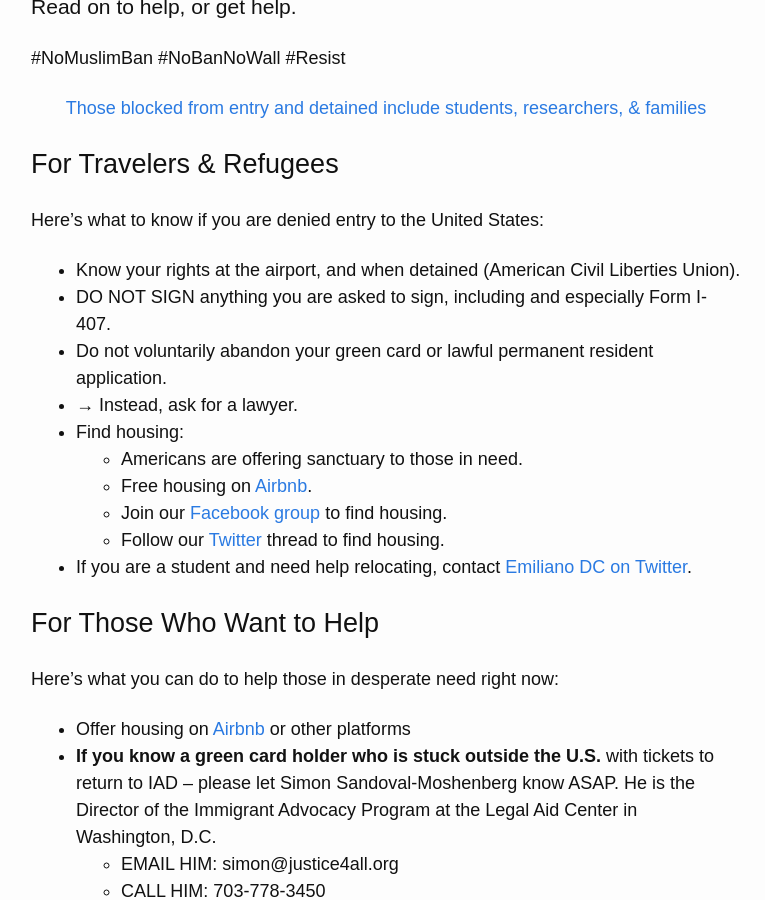
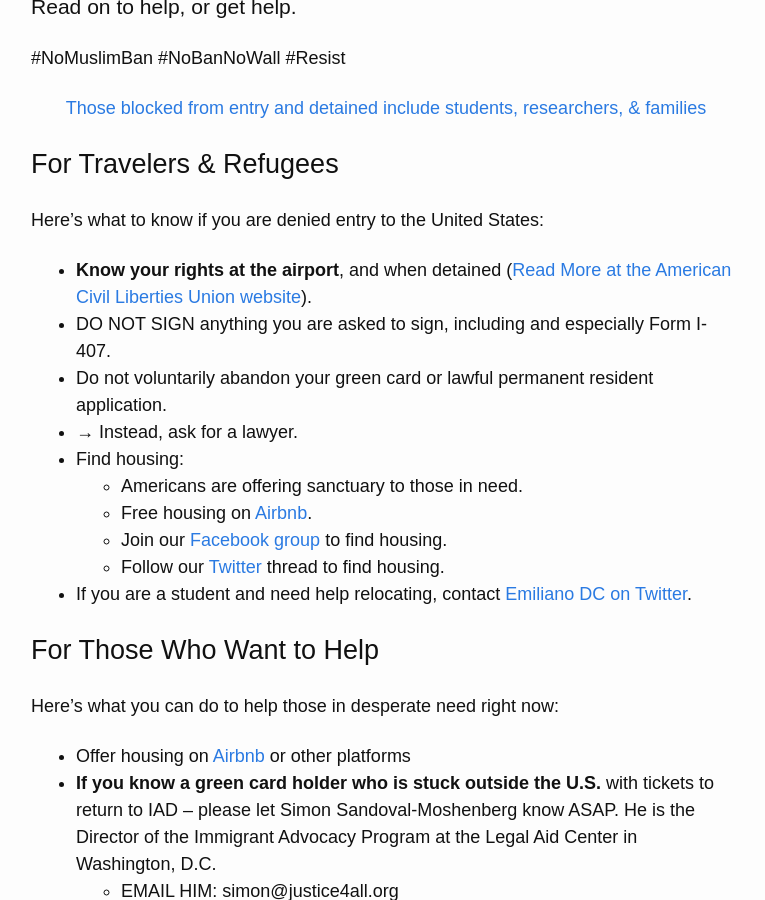
Before and after one commit to RichardLitt/stranded-by-trump, a Jekyll site: the page built from index.md, in a window 1280 px wide and 900 px high, scrolled down 1053 px. Shown: the whole window, without its empty margins (254-1019 px from the left). Built offline with Jekyll 4.4.1, drawn with Linux system fonts in a browser that asks for light colours; nearby versions of some CDN libraries; our own code applies the rules of GitHub Pages for plain Markdown files; some of the changed text lies outside the part shown.

Commit message:
Update rights

```diff
--- a/index.md
+++ b/index.md
@@ -23,7 +23,7 @@ While we can’t directly change the president’s decision, we CAN offer urgent
 
 Here’s what to know if you are denied entry to the United States:
 
-  * Know your rights at the airport, and when detained (American Civil Liberties Union).
+  * **Know your rights at the airport**, and when detained ([Read More at the American Civil Liberties Union website](https://www.aclu.org/know-your-rights)).
   * DO NOT SIGN anything you are asked to sign, including and especially Form I-407.
   * Do not voluntarily abandon your green card or lawful permanent resident application.
   * → Instead, ask for a lawyer.
@@ -75,6 +75,8 @@ Stranded By Trump was made by a group of Americans (mostly) traveling in Buenos
 
 We are nominally non-partisan, but we acknowledge that Trump's executive orders were racist, xenophobic, alienating, and decidedly un-American. We believe that no one person is illegal, and that America is best when it is welcoming all.
 
+Site idea and planning by [@richlitt](https://twitter.com/richlitt). The logo is by [Janne Wolterbeek](http://www.waldbach.nl/). Others (anonymous) helped out.
+
 If you'd like to help out, please contact us at [strandedbytrump@gmail.com](mailto:{{ site.email }}).
 
 <h2 class="final-thought">It seems overwhelming, but we can overcome.</h2>
```
